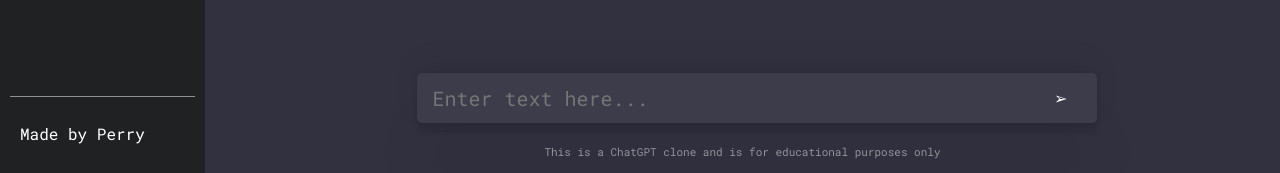
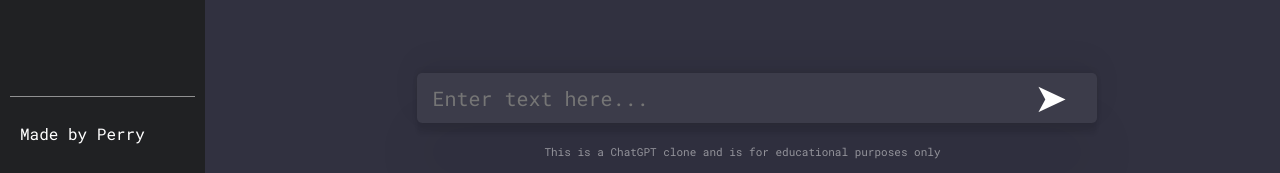
Before and after one commit to perry1224/Chat-with-Perry, a React (Create React App) app: page / in a window 1280 px wide. Shown: the part 620-793 px from the top of the page. Built offline with nearby package versions, Linux system fonts and the light colour scheme.

Commit message:
updated arrow size

```diff
--- a/src/App.js
+++ b/src/App.js
@@ -101,7 +101,7 @@ return (
       <div className="bottom-section">
         <div className="input-container">
           <input value={value} onChange={(e) => setValue(e.target.value)} placeholder='Enter text here...'  onKeyDown={handleKeyDown}/>
-          <div id="submit" onClick={getMessages}>➢</div>
+          <div id="submit" onClick={getMessages}>➤</div>
         </div>
         <p className="info"> This is a ChatGPT clone and is for educational purposes only</p>
       </div>
--- a/src/index.css
+++ b/src/index.css
@@ -94,7 +94,8 @@ input {
 
 #submit {
   position: absolute;
-  bottom: 15px;
+  font-size: 40px;
+  bottom: 0.4px;
   right: 0;
   cursor: pointer;
   transition: transform .2s
```
